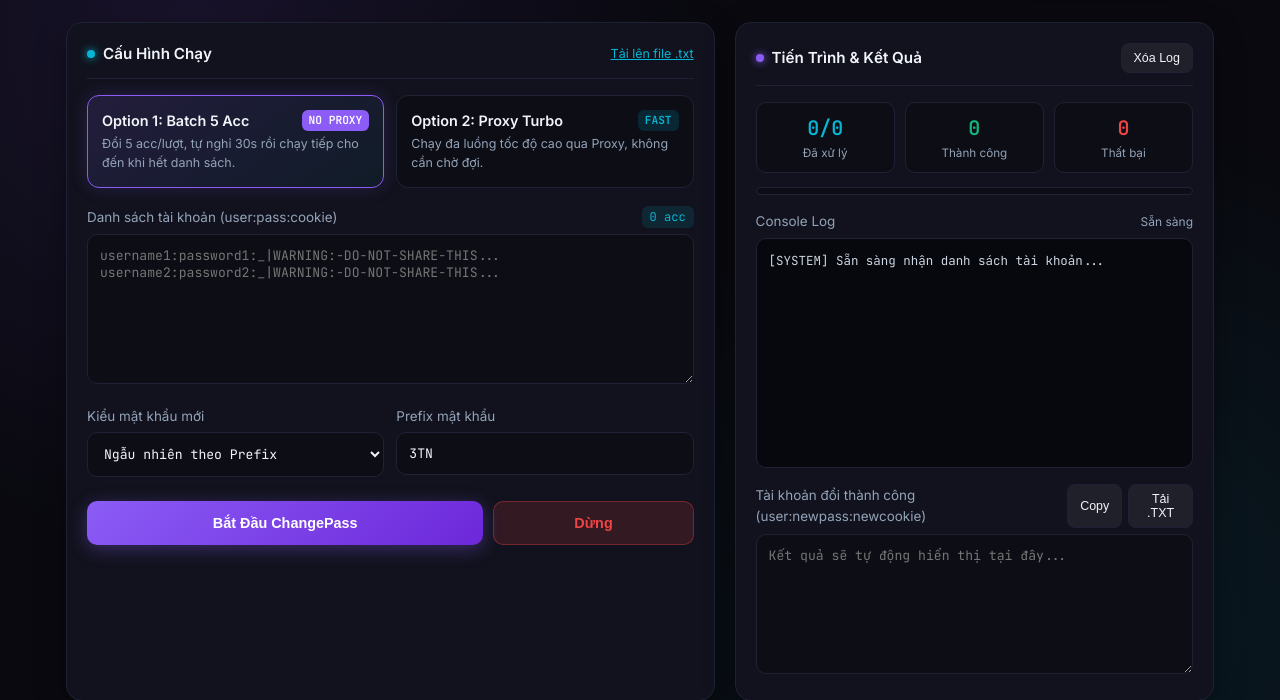
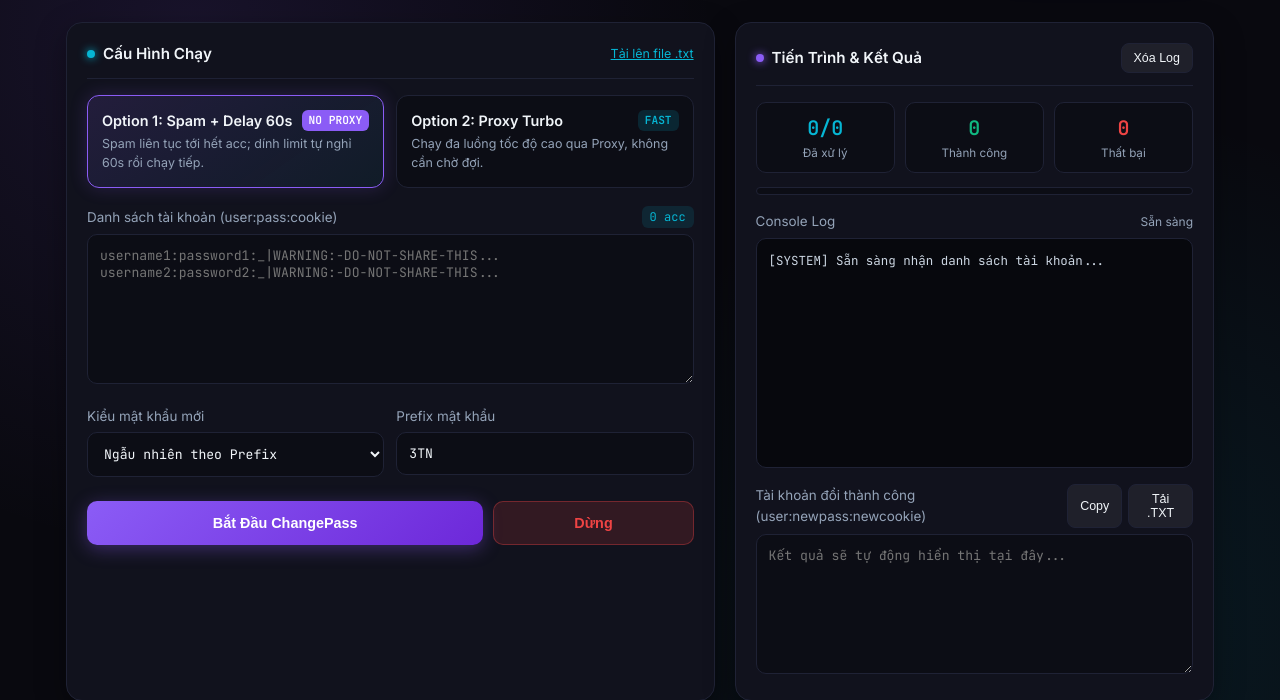
Before and after one commit to kbgrie/Sikibidi_change_mk, a Flask app: page / in a window 1280 px wide. Shown: the part 98-798 px from the top of the page. Run offline with Flask 3, Linux system fonts and the light colour scheme.

Commit message:
Update mode option description and title

```diff
--- a/templates/index.html
+++ b/templates/index.html
@@ -471,10 +471,10 @@
                 <div class="mode-switch">
                     <div class="mode-option active" id="modeDelayCard" onclick="selectMode('delay')">
                         <div class="mode-option-title">
-                            <span>Option 1: Batch 5 Acc</span>
+                            <span>Option 1: Spam + Delay 60s</span>
                             <span class="mode-tag">NO PROXY</span>
                         </div>
-                        <div class="mode-option-desc">Đổi 5 acc/lượt, tự nghỉ 30s rồi chạy tiếp cho đến khi hết danh sách.</div>
+                        <div class="mode-option-desc">Spam liên tục tới hết acc; dính limit tự nghỉ 60s rồi chạy tiếp.</div>
                     </div>
 
                     <div class="mode-option" id="modeProxyCard" onclick="selectMode('proxy')">
```
